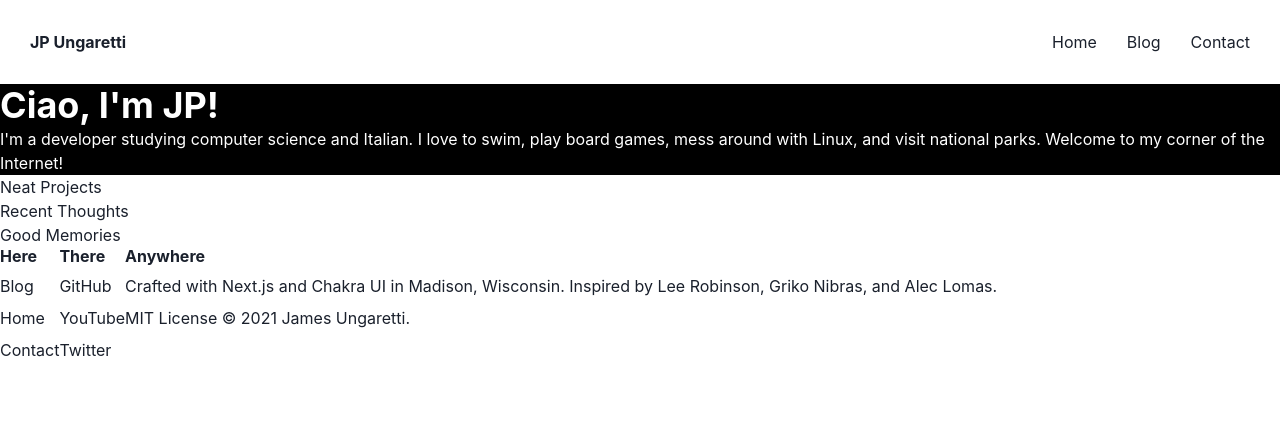
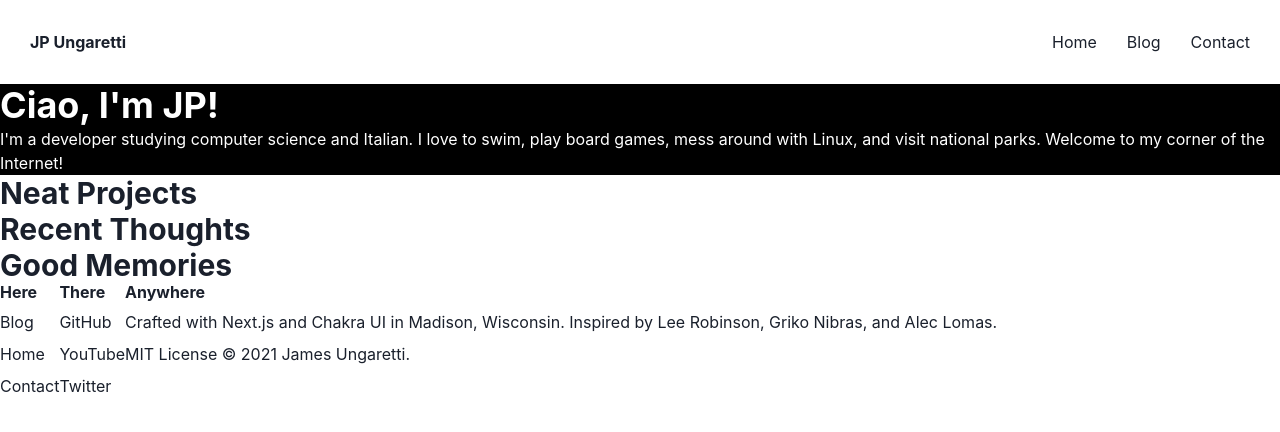
Before and after one commit to sbeczkiewicz/jungaretti.com, a Next.js app: page / in a window 1280 px wide. Shown: the top 432 px of the page. Built offline with nearby package versions, Linux system fonts and the light colour scheme.

Commit message:
Style Section component

```diff
--- a/src/components/Section.js
+++ b/src/components/Section.js
@@ -1,7 +1,14 @@
-export default function Section({ title }) {
+import { Box, Heading } from "@chakra-ui/react";
+
+export default function Section({ title, children }) {
   return (
     <section>
-      <p>{title}</p>
+      <Box as="section">
+        <Heading as="h3" size="lg">
+          {title}
+        </Heading>
+        {children}
+      </Box>
     </section>
   );
 }
```
